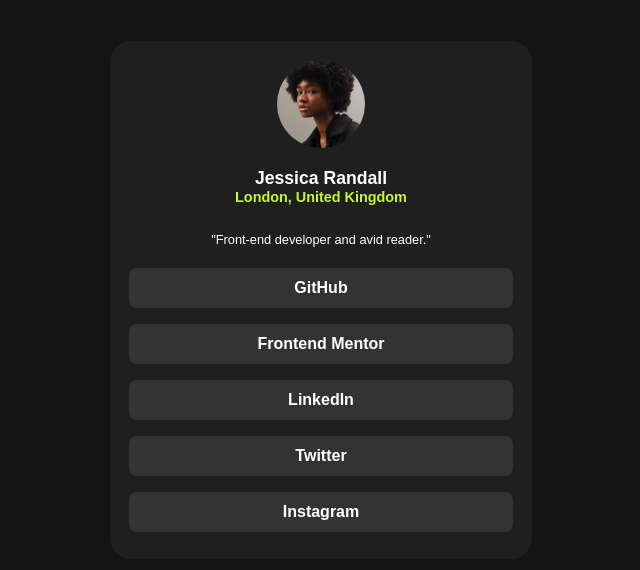
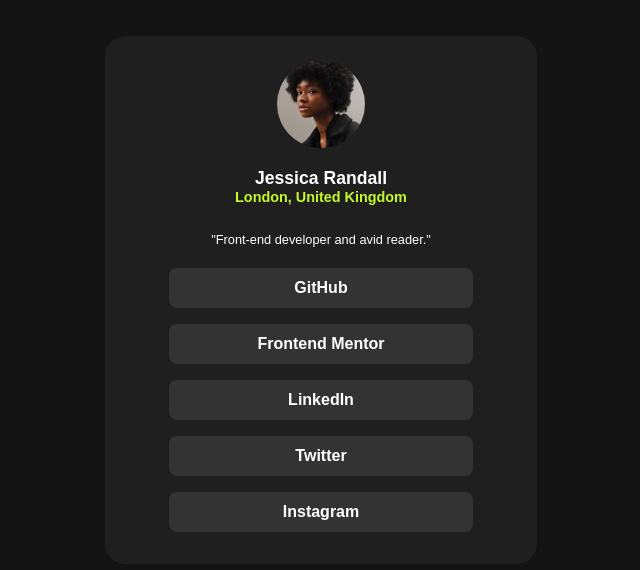
Before and after one commit to Bruchno/social-links-profile, a plain HTML site: page index.html in a window 1280 px wide. Shown: the part 108-678 px from the top of the page, without its empty margins (319-959 px from the left). Drawn offline with Linux system fonts and the light colour scheme.

Commit message:
Edit styles

```diff
--- a/assets/styles.css
+++ b/assets/styles.css
@@ -2,6 +2,8 @@
   --accent-bg: #141414;
   --neon-green: #c4f82a;
   --white-txt: #fff;
+  --bg-main: #1f1f1f;
+  --bg-social-link: #333333;
 }
 
 .batton-btn {
@@ -23,11 +25,11 @@ body {
   min-height: 100vh;
 }
 .main {
-  background-color: #1f1f1f;
+  background-color: var(--bg-main);
   border-radius: 1.3rem;
   width: 24rem;
   max-height: 33rem;
-  padding: 1.2rem;
+  padding: clamp(0.8rem, 2vw, 1.5rem);
 }
 
 .profile-header {
@@ -40,7 +42,7 @@ body {
     width: 5.5rem;
     height: auto;
     border-radius: 50%;
-    margin-bottom: 1.2rem;
+    margin-block-end: 1.2rem;
 }
 h1 {
   font-size: 1.1rem;
@@ -68,11 +70,10 @@ h1 {
   display: flex;
   justify-content: center;
   align-items: center;
-  background-color: #333333;
+  background-color: var(--bg-social-link);
   border-radius: 0.5rem;
   font-weight: 600;
   transition: background-color 0.3s ease;
-  width: 100%;
   height: 2.5rem;
   margin: 0.5rem 0;
   text-decoration: none;
@@ -82,3 +83,9 @@ h1 {
 .social-link:hover {
   background-color: var(--neon-green);
 }
+
+@media (prefers-reduced-motion: reduce) {
+  * {
+    transition: none !important;
+  }
+}
```
